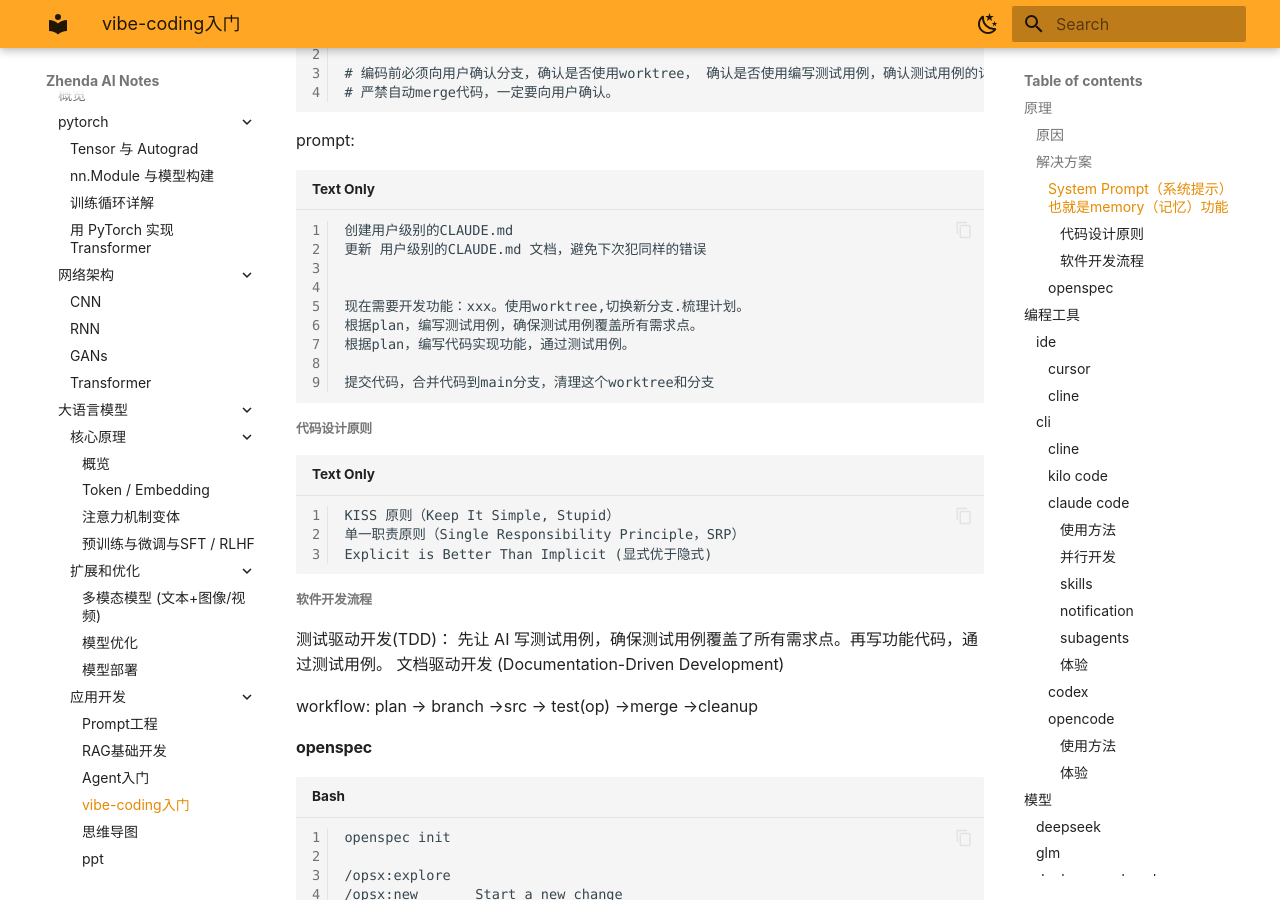
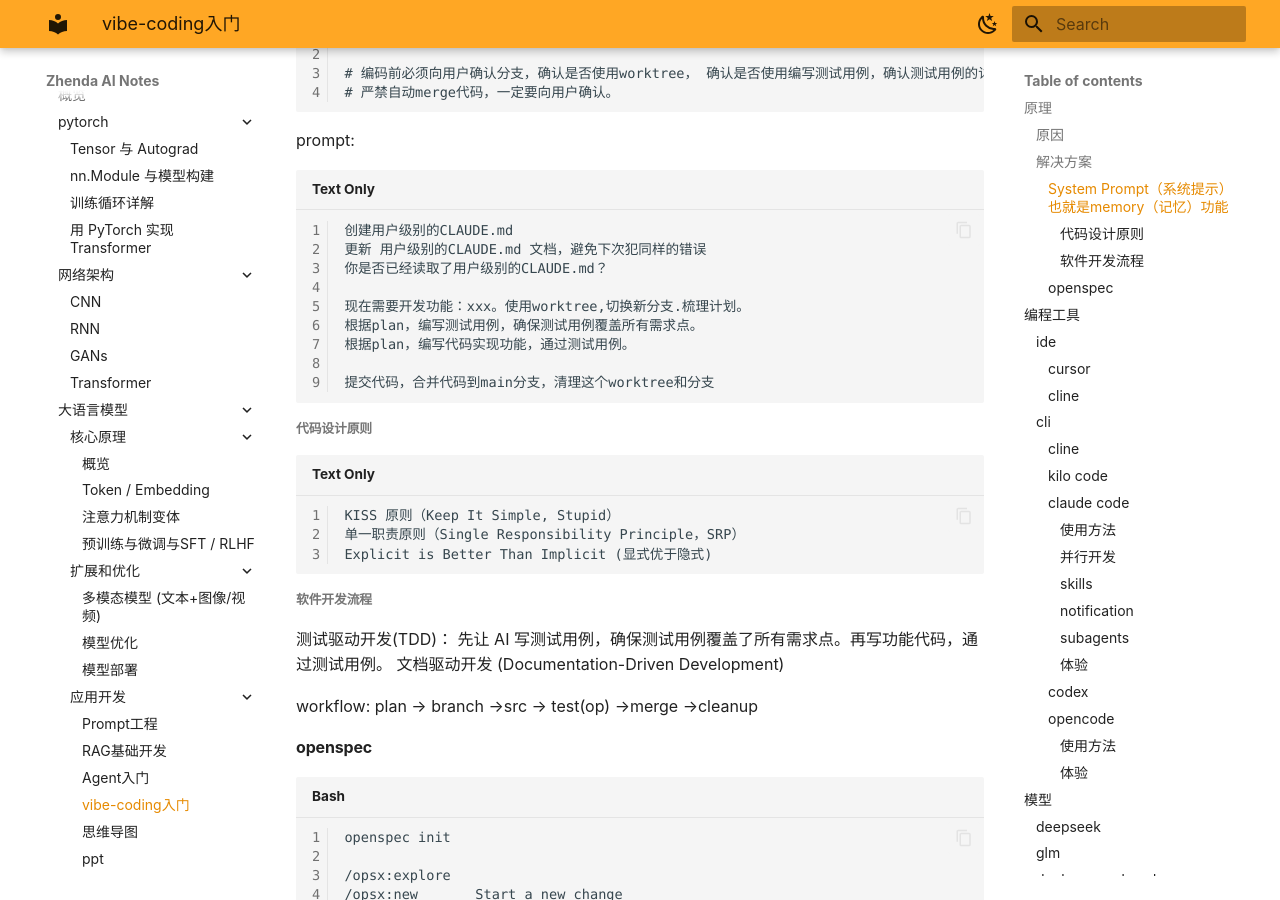
Before and after one commit to zhenda-hub/ai-note, an MkDocs documentation site: the page built from docs/dl/llm/dev/vibe-coding.md, in a window 1280 px wide and 900 px high, scrolled down 1337 px. Built offline with MkDocs 1.6.1 and Material for MkDocs 9.7.7, drawn with Linux system fonts in a browser that asks for light colours; plug-ins that fetch from the network failed and are left out.

Commit message:
Update vibe-coding.md

````diff
--- a/docs/dl/llm/dev/vibe-coding.md
+++ b/docs/dl/llm/dev/vibe-coding.md
@@ -46,7 +46,7 @@ prompt:
 ```txt
 创建用户级别的CLAUDE.md
 更新 用户级别的CLAUDE.md 文档，避免下次犯同样的错误
-
+你是否已经读取了用户级别的CLAUDE.md？
 
 现在需要开发功能：xxx。使用worktree,切换新分支.梳理计划。
 根据plan，编写测试用例，确保测试用例覆盖所有需求点。
````
